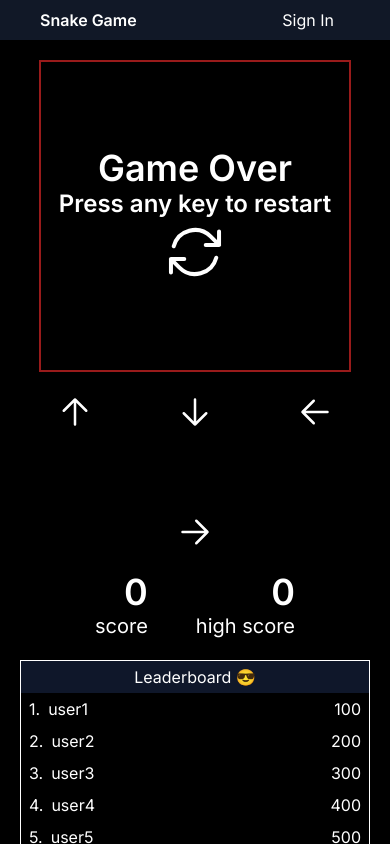
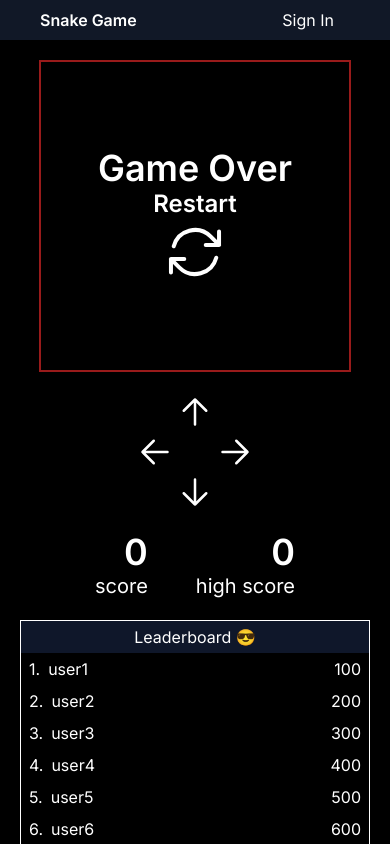
Before and after one commit to dhanushk2105/snake-game, a Next.js app: page / in a window 390 px wide. Shown: the top 844 px of the page. Built offline with nearby package versions, Linux system fonts and the light colour scheme.

Commit message:
Snake movement bug fix
Enhancement of Keypad

```diff
--- a/components/Game.jsx
+++ b/components/Game.jsx
@@ -31,7 +31,6 @@ function Game({ score, setScore, setHighScore, highScore, direction, setDirectio
 
   function updateGame() {
     if (gameOver()) {
-      stopSnake()
       setGameOverScreen(true)
     } else {
       moveSnake(setSnake, direction)
@@ -73,14 +72,14 @@ function Game({ score, setScore, setHighScore, highScore, direction, setDirectio
     return wallCollision() || selfCollision()
   }
 
-  function stopSnake() {
-    setDirection({ x: 0, y: 0 })
-  }
-
   useEffect(() => {
     document.addEventListener('keydown', handleKeyDown)
     return () => document.removeEventListener('keydown', handleKeyDown)
   })
+
+  useEffect(() => {
+    updateGame()
+  }, [direction])
 
   useEffect(() => {
     let interval = setInterval(updateGame, 1000 / SNAKE_SPEED)
@@ -115,10 +114,10 @@ function Game({ score, setScore, setHighScore, highScore, direction, setDirectio
       </div>}
       {gameOverScreen && <div className='border-red-800 border-2 w-[80vmin] aspect-square flex flex-col items-center justify-center'>
         <div className='text-white text-4xl font-semibold'>Game Over</div>
-        <div className='text-white text-2xl font-semibold'>Press any key to restart</div>
+        <div className='text-white text-2xl font-semibold'>Restart</div>
         <button onClick={resetGame}>
-          <svg xmlns="http://www.w3.org/2000/svg" fill="none" viewBox="0 0 24 24" stroke-width="1.5" stroke="White" class="w-16 h-16">
-            <path stroke-linecap="round" stroke-linejoin="round" d="M16.023 9.348h4.992v-.001M2.985 19.644v-4.992m0 0h4.992m-4.993 0l3.181 3.183a8.25 8.25 0 0013.803-3.7M4.031 9.865a8.25 8.25 0 0113.803-3.7l3.181 3.182m0-4.991v4.99" />
+          <svg xmlns="http://www.w3.org/2000/svg" fill="none" viewBox="0 0 24 24" strokeWidth="1.5" stroke="White" className="w-16 h-16">
+            <path strokeLinecap="round" strokeLinejoin="round" d="M16.023 9.348h4.992v-.001M2.985 19.644v-4.992m0 0h4.992m-4.993 0l3.181 3.183a8.25 8.25 0 0013.803-3.7M4.031 9.865a8.25 8.25 0 0113.803-3.7l3.181 3.182m0-4.991v4.99" />
           </svg>
         </button>
 
--- a/components/KeyPad.jsx
+++ b/components/KeyPad.jsx
@@ -2,7 +2,8 @@ import React from 'react'
 
 function KeyPad({ direction, setDirection }) {
     return (
-        <div className='flex md:hidden flex-wrap w-full justify-center gap-20 py-5'>
+        <div className='flex flex-col md:hidden w-full justify-center py-5'>
+            <div className='w-full flex justify-center'>
             <button onClick={() => {
                 direction.x !== 1 ? setDirection({ x: -1, y: 0 }) : null
             }}
@@ -11,14 +12,8 @@ function KeyPad({ direction, setDirection }) {
                     <path strokeLinecap="round" strokeLinejoin="round" d="M12 19.5v-15m0 0l-6.75 6.75M12 4.5l6.75 6.75" />
                 </svg>
             </button>
-            <button onClick={() => {
-                direction.x !== -1 ? setDirection({ x: 1, y: 0 }) : null
-            }}
-                className='flex justify-center items-center aspect-square rounded-xl border-white border-spacing-2 text-white'>
-                <svg xmlns="http://www.w3.org/2000/svg" fill="none" viewBox="0 0 24 24" strokeWidth={1.5} stroke="currentColor" className="w-10 h-10">
-                    <path strokeLinecap="round" strokeLinejoin="round" d="M12 4.5v15m0 0l6.75-6.75M12 19.5l-6.75-6.75" />
-                </svg>
-            </button>
+            </div>
+            <div className='w-full flex justify-center'>
             <button onClick={() => {
                 direction.y !== 1 ? setDirection({ x: 0, y: -1 }) : null
 
@@ -28,6 +23,8 @@ function KeyPad({ direction, setDirection }) {
                     <path strokeLinecap="round" strokeLinejoin="round" d="M19.5 12h-15m0 0l6.75 6.75M4.5 12l6.75-6.75" />
                 </svg>
             </button>
+            <button className='w-10 h-10 flex justify-center items-center aspect-square rounded-xl border-white border-spacing-2 text-white'>
+            </button>
             <button onClick={() => {
                 direction.y !== -1 ? setDirection({ x: 0, y: 1 }) : null
             }}
@@ -36,6 +33,18 @@ function KeyPad({ direction, setDirection }) {
                     <path strokeLinecap="round" strokeLinejoin="round" d="M4.5 12h15m0 0l-6.75-6.75M19.5 12l-6.75 6.75" />
                 </svg>
             </button>
+            </div>
+            <div className='w-full flex justify-center'>
+            <button onClick={() => {
+                direction.x !== -1 ? setDirection({ x: 1, y: 0 }) : null
+            }}
+                className='flex justify-center items-center aspect-square rounded-xl border-white border-spacing-2 text-white'>
+                <svg xmlns="http://www.w3.org/2000/svg" fill="none" viewBox="0 0 24 24" strokeWidth={1.5} stroke="currentColor" className="w-10 h-10">
+                    <path strokeLinecap="round" strokeLinejoin="round" d="M12 4.5v15m0 0l6.75-6.75M12 19.5l-6.75-6.75" />
+                </svg>
+            </button>
+            </div>
+
         </div>
     )
 }
```
